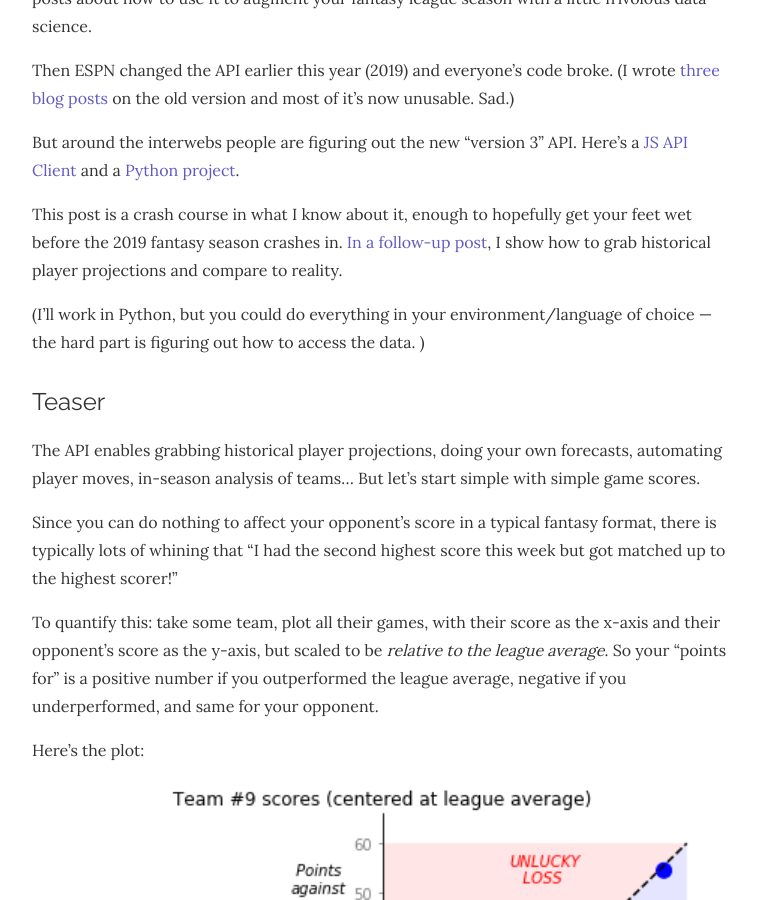
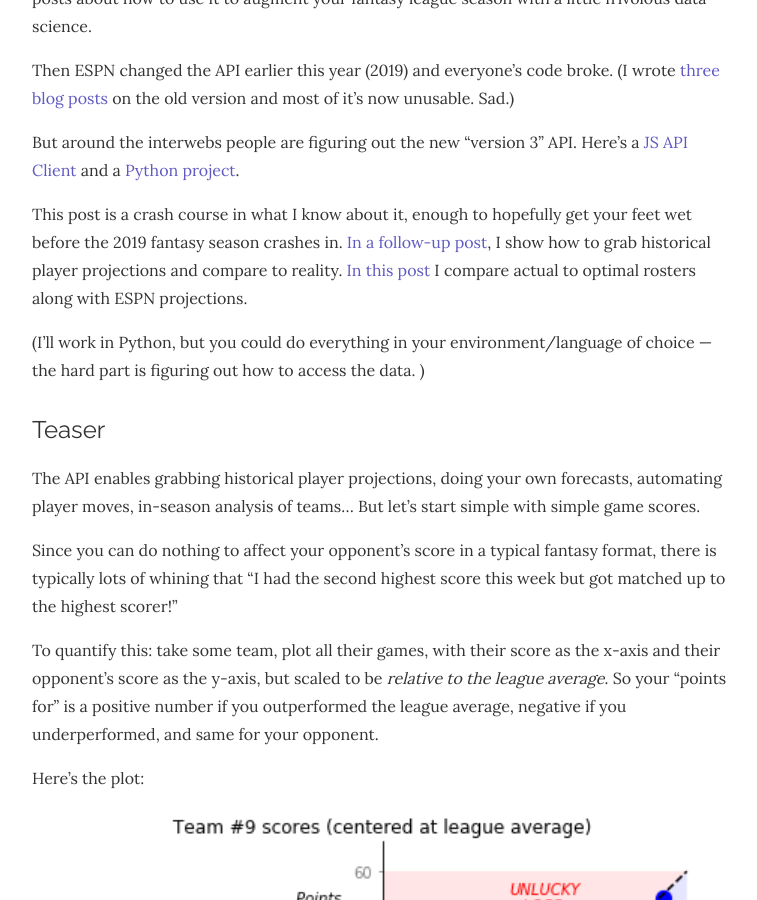
Before and after one commit to stmorse/stmorse.github.io, a Jekyll site: the page built from _posts/2019-07-27-espn-fantasy-v3.md, in a window 1280 px wide and 900 px high, scrolled down 302 px. Shown: the whole window, without its empty margins (258-1015 px from the left). Built offline with Jekyll 4.4.1, drawn with Linux system fonts in a browser that asks for light colours; nearby versions of some CDN libraries.

Commit message:
added links

```diff
--- a/_posts/2019-07-27-espn-fantasy-v3.md
+++ b/_posts/2019-07-27-espn-fantasy-v3.md
@@ -12,7 +12,7 @@ Then ESPN changed the API earlier this year (2019) and everyone's code broke.  (
 
 But around the interwebs people are figuring out the new "version 3" API.  Here's a [JS API Client](https://github.com/mkreiser/ESPN-Fantasy-Football-API) and a [Python project](https://github.com/cwendt94/ff-espn-api).
 
-This post is a crash course in what I know about it, enough to hopefully get your feet wet before the 2019 fantasy season crashes in.   [In a follow-up post](https://stmorse.github.io/journal/espn-fantasy-projections.html), I show how to grab historical player projections and compare to reality.
+This post is a crash course in what I know about it, enough to hopefully get your feet wet before the 2019 fantasy season crashes in.   [In a follow-up post](https://stmorse.github.io/journal/espn-fantasy-projections.html), I show how to grab historical player projections and compare to reality.  [In this post](https://stmorse.github.io/journal/fantasy-bench.html) I compare actual to optimal rosters along with ESPN projections.
 
 (I'll work in Python, but you could do everything in your environment/language of choice --- the hard part is figuring out how to access the data.
 )
```
